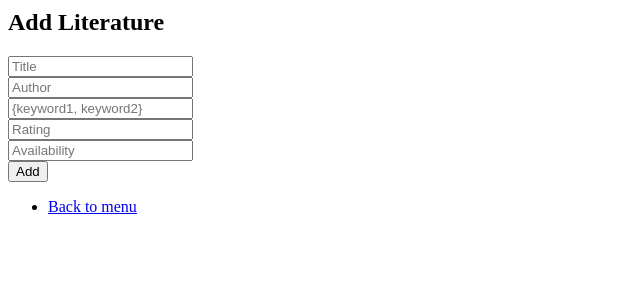
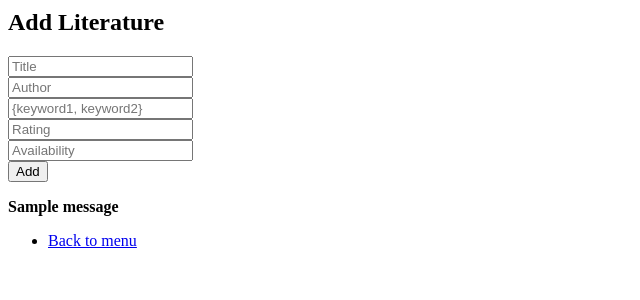
Before and after one commit to PlatinumFoxTail/Databases-WebProgramming_Hobbyapp, a Flask app: page /literature in a window 1280 px wide. Shown: the part 217-517 px from the top of the page, without its empty margins (0-640 px from the left). Run offline with Flask 3, Linux system fonts and the light colour scheme; tables that the repository leaves empty hold one stand-in row (values such as "Sample post"); one stand-in notice (Sample message) is shown.

Commit message:
Flash message in Literature add fixed

```diff
--- a/app.py
+++ b/app.py
@@ -17,12 +17,9 @@ def index():
 
 @app.route("/register", methods=["GET", "POST"])
 def create_user():
-    """Function handling when a new user is created"""
 
     if request.method == "GET":
         return render_template("register.html")
-
-    #TO DO: Add conditions for error messages e.g. passwords not matching
 
     if request.method == "POST":
         username = request.form["username"]
--- a/templates/literature.html
+++ b/templates/literature.html
@@ -41,6 +41,17 @@
         <button type="submit">Add</button>
     </form>
 
+    <p>{% with messages = get_flashed_messages() %}
+      {% if messages %}
+        <div class="flash-messages">
+          {% for message in messages %}
+            <strong><div class="alert alert-{{ message[1] }}">{{ message }}</div></strong>
+              {% endfor %}
+            </div>
+          {% endif %}
+    {% endwith %}
+    </p>
+
      <!-- Display Literature Results -->
 
      {% if results %}
```
